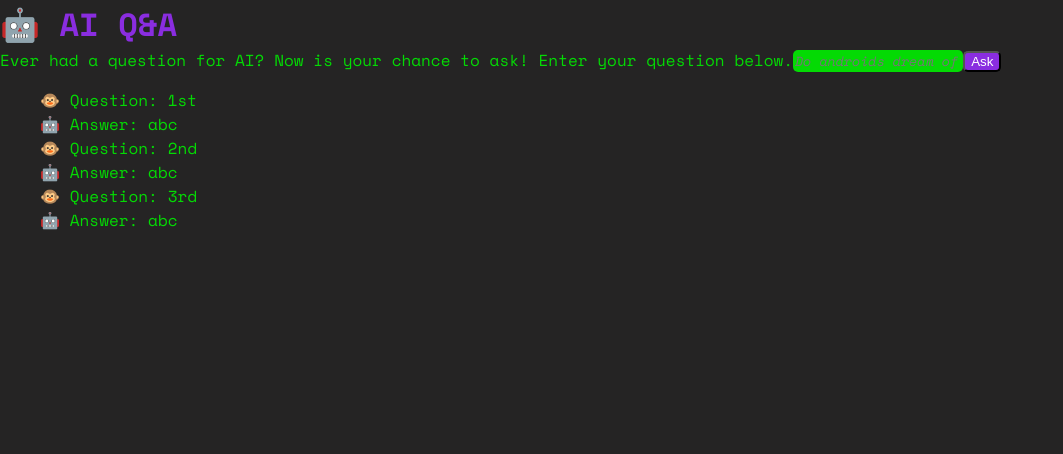
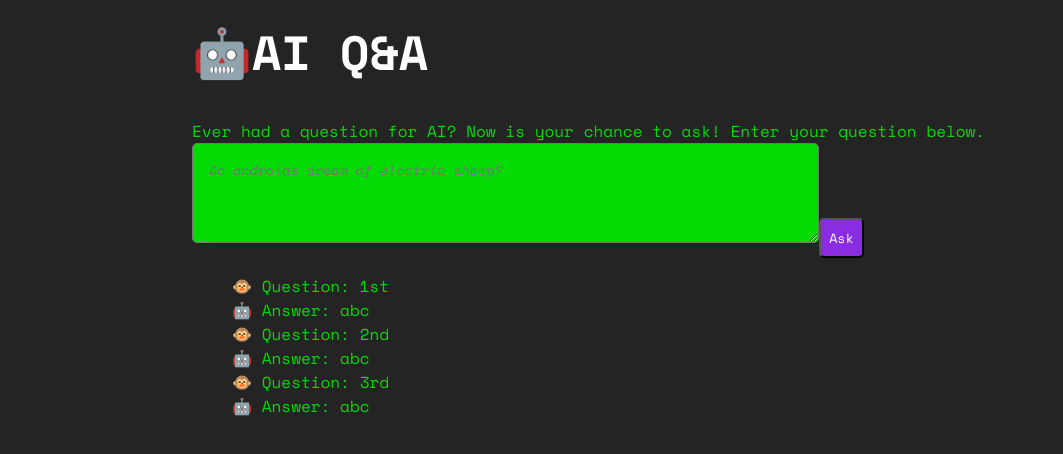
Before and after one commit to rmoss08/rmoss08.github.io, a React (Create React App) app: page / in a window 1280 px wide. Shown: the top 454 px of the page, without its empty margins (0-1063 px from the left). Built offline with nearby package versions, Linux system fonts and the light colour scheme.

Commit message:
refactor: changes the input to textarea on Form and refactors global styles

```diff
--- a/src/App.js
+++ b/src/App.js
@@ -5,9 +5,11 @@ import QuestionListContextProvider from "./store/question-list-context";
 function App() {
   return (
     <QuestionListContextProvider>
-      <h1>&#x1f916; AI Q&A</h1>
-      <Form />
-      <QuestionList />
+      <div className="wrapper">
+        <h1>&#x1f916;AI Q&A</h1>
+        <Form />
+        <QuestionList />
+      </div>
     </QuestionListContextProvider>
   );
 }
--- a/src/components/Form.js
+++ b/src/components/Form.js
@@ -57,9 +57,10 @@ const Form = () => {
         Ever had a question for AI? Now is your chance to ask! Enter your
         question below.
       </label>
-      <input
-        type="text"
+      <textarea
         id="question-input"
+        rows='5'
+        columns='40'
         placeholder="Do androids dream of electric sheep?"
       />
       <button>Ask</button>
--- a/src/index.css
+++ b/src/index.css
@@ -18,26 +18,45 @@ h3,
 h4,
 h5,
 h6 {
-    color: rgb(138, 45, 224);
+    color: white;
     font-weight: 700;
-    margin: 0;
+}
+
+h1 {
+    font-size: 3rem;
+    margin: 1rem 0 2rem 0;
+}
+
+p,
+input {
+    margin: 1rem 0;
+}
+
+textarea {
+    background-color: rgb(4, 218, 4);
+    border-radius: 5px;
+    font-family: 'Space Mono', serif;
+    font-style: italic;
+    color: black;
+    width: 70%;
+    min-width: 300px;
+    height: 100px;
+    padding: 1rem;
 }
 
 button {
     background-color: rgb(138, 45, 224);
     border-radius: 5px;
+    font-family: 'Space Mono', serif;
     color: white;
+    padding: 0.5rem;
 }
 
 button:hover {
     border: 1px solid rgb(4, 218, 4);
 }
 
-input {
-    background-color: rgb(4, 218, 4);
-    border: none;
-    border-radius: 5px;
-    font-family: 'Space Mono', serif;
-    font-style: italic;
-    color: black;
+.wrapper {
+    width: 70vw;
+    margin: 0 auto;
 }
```
